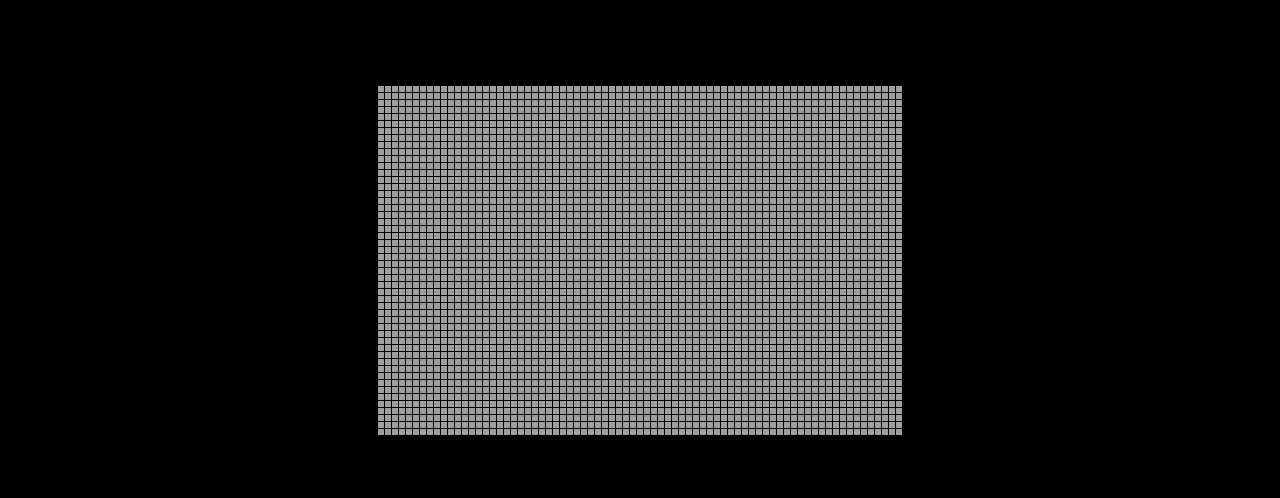
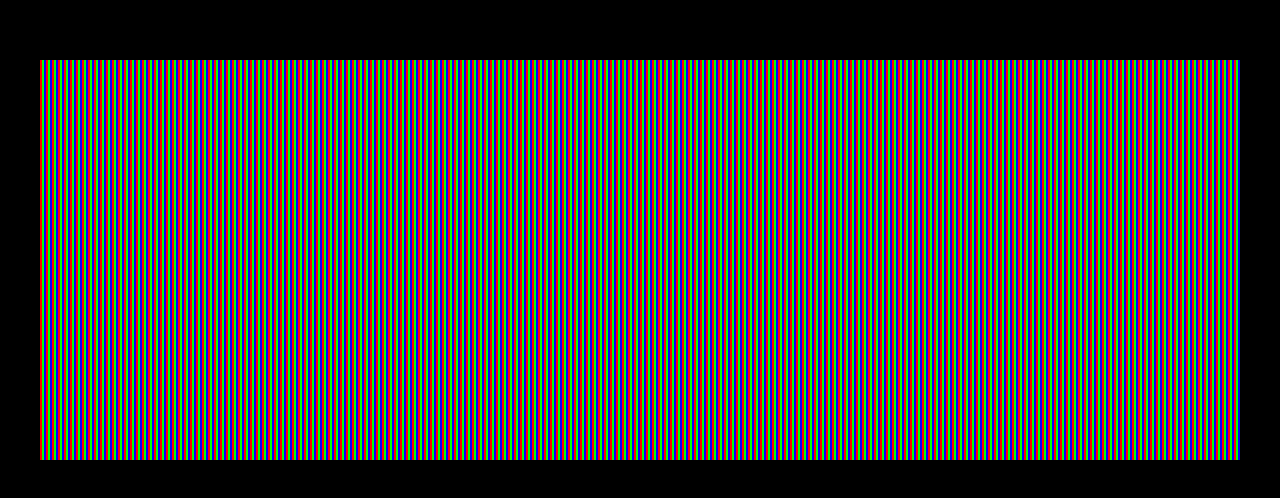
Before and after one commit to movieboxc17/Pixel-site, a plain HTML site: page index.html in a window 1280 px wide. Shown: the part 140-638 px from the top of the page. Drawn offline with Linux system fonts and the light colour scheme.

Commit message:
Update index.html

```diff
--- a/index.html
+++ b/index.html
@@ -16,6 +16,7 @@
     .pixel-container {
       display: flex;
       flex-direction: column; /* Arrange pixels in a column */
+      animation: movePixels 0.05s linear infinite alternate; /* Animation for pixel movement */
     }
 
     .pixel-row {
@@ -23,9 +24,15 @@
     }
 
     .pixel {
-      width: 6px;
-      height: 6px;
-      margin: 0.5px; /* Set the margin to create a 1x1 pixel space */
+      width: 2px;
+      height: 2px;
+      margin: 0,1px; /* Set the margin to create a 1x1 pixel space */
+    }
+
+    @keyframes movePixels {
+      to {
+        transform: translateX(50px); /* Move pixels 50 pixels to the right */
+      }
     }
   </style>
 </head>
@@ -33,51 +40,23 @@
   <div class="pixel-container">
     <!-- Use JavaScript to generate the pixel grid -->
     <script>
-      const pixelContainer = document.querySelector('.pixel-container');
+      // Function to get a color based on the current column
+      function getColorByColumn(column) {
+        const colors = ['#FF0000', '#00FF00', '#0000FF'];
+        return colors[column % colors.length];
+      }
 
-      // Load the image
-      const img = new Image();
-      img.src = 'image.jpg';
-      img.crossOrigin = 'Anonymous'; // Allow cross-origin resource sharing
+      // Loop to create 200 rows
+      for (let i = 0; i < 200; i++) {
+        document.write('<div class="pixel-row">');
 
-      img.onload = function() {
-        // Define the number of rows and columns to render
-        const numRows = 50;
-        const numCols = 75;
+        // Loop to create 300 pixels in each row
+        for (let j = 0; j < 600; j++) {
+          const randomColor = getColorByColumn(j);
+          document.write('<div class="pixel" style="background-color:' + randomColor + '"></div>');
+        }
 
-        // Loop to create rows
-        for (let i = 0; i < numRows; i++) {
-          const pixelRow = document.createElement('div');
-          pixelRow.classList.add('pixel-row');
-
-          // Loop to create pixels in each row
-          for (let j = 0; j < numCols; j++) {
-            const pixel = document.createElement('div');
-            pixel.classList.add('pixel');
-
-            // Get color from the image at the corresponding position
-            const x = Math.floor(j / numCols * img.width);
-            const y = Math.floor(i / numRows * img.height);
-            const color = getColorFromImage(x, y, img);
-            pixel.style.backgroundColor = color;
-
-            pixelRow.appendChild(pixel);
-          }
-
-          pixelContainer.appendChild(pixelRow);
-        }
-      };
-
-      // Function to get a color based on the pixel color from the image
-      function getColorFromImage(x, y, img) {
-        const canvas = document.createElement('canvas');
-        const context = canvas.getContext('2d');
-        canvas.width = 1;
-        canvas.height = 1;
-        context.drawImage(img, x, y, 1, 1, 0, 0, 1, 1);
-
-        const pixel = context.getImageData(0, 0, 1, 1).data;
-        return `rgb(${pixel[0]}, ${pixel[1]}, ${pixel[2]})`;
+        document.write('</div>');
       }
     </script>
   </div>
```
